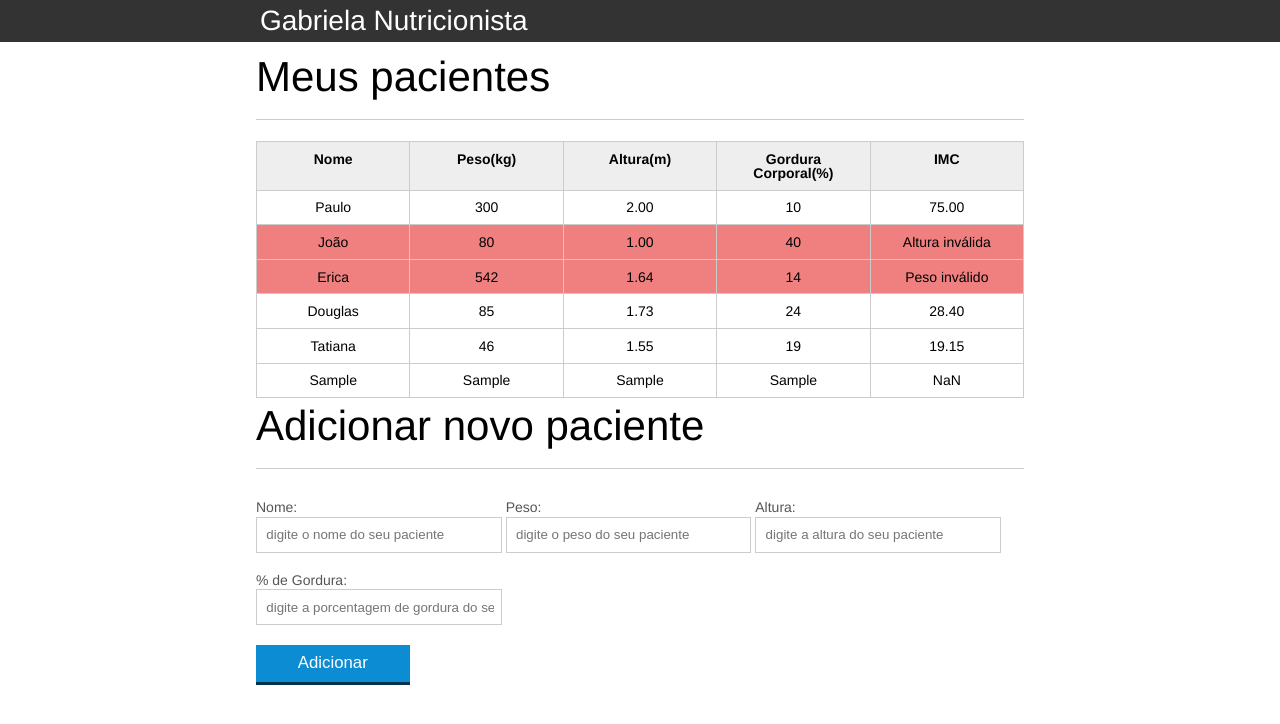
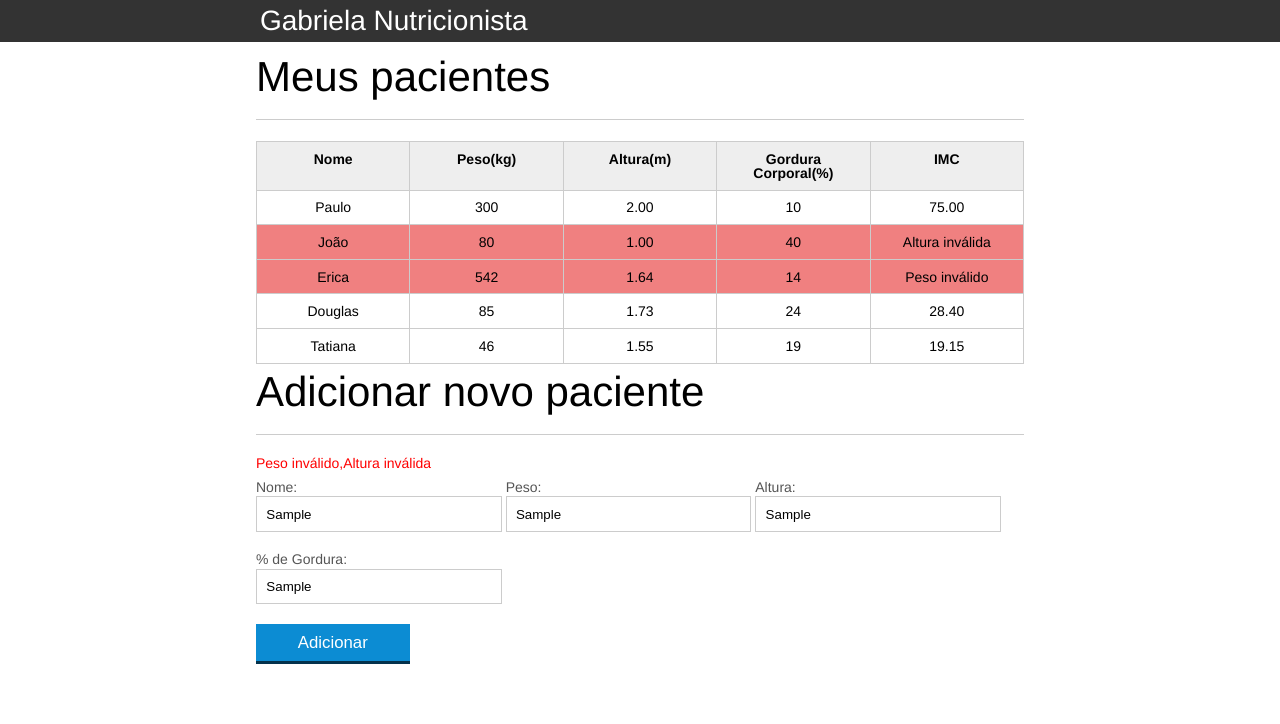
Before and after one commit to dieffgg/Javascript, a plain HTML site: page index.html in a window 1280 px wide. Both pictures are taken after typing "Sample", "Sample", "Sample", "Sample" into the empty fields and a click on the button "Adicionar". Drawn offline with Linux system fonts and the light colour scheme.

Commit message:
Exibindo mensagens de erro, criando função validapaciente,validapeso, validaaltura, exibindo mensagens de erro atraves de um vetor erro

```diff
--- a/css/index.css
+++ b/css/index.css
@@ -135,3 +135,7 @@ button[disabled=disabled], button:disabled {
 .patient__invalid{
 	background-color: lightcoral;
 }
+#message__error{
+	background-color: #FFF;
+	color: red;
+}
--- a/index.html
+++ b/index.html
@@ -75,6 +75,7 @@
 		<!-- Inclusão de um form para adicionar aos campos o paciente peso altura e resultado imc -->
 		<section class="container">
 			<h2 id="titulo-form">Adicionar novo paciente</h2>
+			<span id="message__error"></span>
 			<form id="form__add">
 				<div class="grupo">
 					<label for="nome">Nome:</label>
--- a/js/form.js
+++ b/js/form.js
@@ -5,10 +5,17 @@ function insertButton(event){
     event.preventDefault();
 
     var form = document.querySelector("#form__add");
-    var returnPatient = extractingForm(form);
+    var patient = extractingForm(form);
 
-    var patientTr = mountingTr(returnPatient);
+    var patientTr = mountingTr(patient);
 
+    var error = validPatient(patient);
+
+    if (error.length > 0){
+        var messageError = document.querySelector("#message__error");
+        messageError.textContent = error;
+        return;
+    }
     //Adicionando o Paciente na tabela
     var table = document.querySelector("#patient__table");
     table.appendChild(patientTr);
@@ -27,15 +34,15 @@ function extractingForm(form){
     return patient;
 }
 //função que cria a tr e monta a td através do appendchild
-function mountingTr(returnPatient){
+function mountingTr(patient){
     var patientTr = document.createElement("tr");
     patientTr.classList.add("patient");
 
-    patientTr.appendChild(mountingTd(returnPatient.name,"info-nome"));
-    patientTr.appendChild(mountingTd(returnPatient.weight,"info-peso"));
-    patientTr.appendChild(mountingTd(returnPatient.height,"info-altura"));
-    patientTr.appendChild(mountingTd(returnPatient.fat,"info-gordura"));
-    patientTr.appendChild(mountingTd(returnPatient.imc,"info-imc"));
+    patientTr.appendChild(mountingTd(patient.name,"info-nome"));
+    patientTr.appendChild(mountingTd(patient.weight,"info-peso"));
+    patientTr.appendChild(mountingTd(patient.height,"info-altura"));
+    patientTr.appendChild(mountingTd(patient.fat,"info-gordura"));
+    patientTr.appendChild(mountingTd(patient.imc,"info-imc"));
 
     return patientTr;
 }
@@ -47,3 +54,15 @@ function mountingTd(dado,classe){
 
     return td;
 }
+
+function validPatient(patient){
+    error = [];
+
+    if(!valid__Weight(patient.weight)){
+        error.push("Peso inválido")
+    }
+    if(!valid__Height(patient.height)){
+        error.push("Altura inválida")
+    }
+    return error;
+}
--- a/js/main.js
+++ b/js/main.js
@@ -13,16 +13,16 @@ for (var i = 0; i < patients.length; i++){
 
         var tdImc = patient.querySelector(".info-imc");
 
-        var validWeight = true;
-        var validHeight = true;
+        var validWeight = valid__Weight(weight);
+        var validHeight = valid__Height(height);
 
-        if(weight <= 0 || weight >= 500){
+        if(!validWeight){
             console.log("Peso Inválido");
             validWeight = false;
             tdImc.textContent = "Peso inválido";
             patient.classList.add("patient__invalid");
         }
-        if(height >= 4.00 || height <= 1.00){
+        if(!validHeight){
             console.log("Altura Inválida");
             validHeight = false;
             tdImc.textContent = "Altura inválida";
@@ -43,3 +43,19 @@ function calculateImc(weight,height){
 
     return imc.toFixed(2);
 }
+
+function valid__Weight(weight){
+    if(weight > 0 && weight < 400){
+        return true;
+    }else{
+        return false;
+    }
+}
+
+function valid__Height(height){
+    if(height > 1.00 && height < 4.00){
+        return true;
+    }else{
+        return false;
+    }
+}
```
